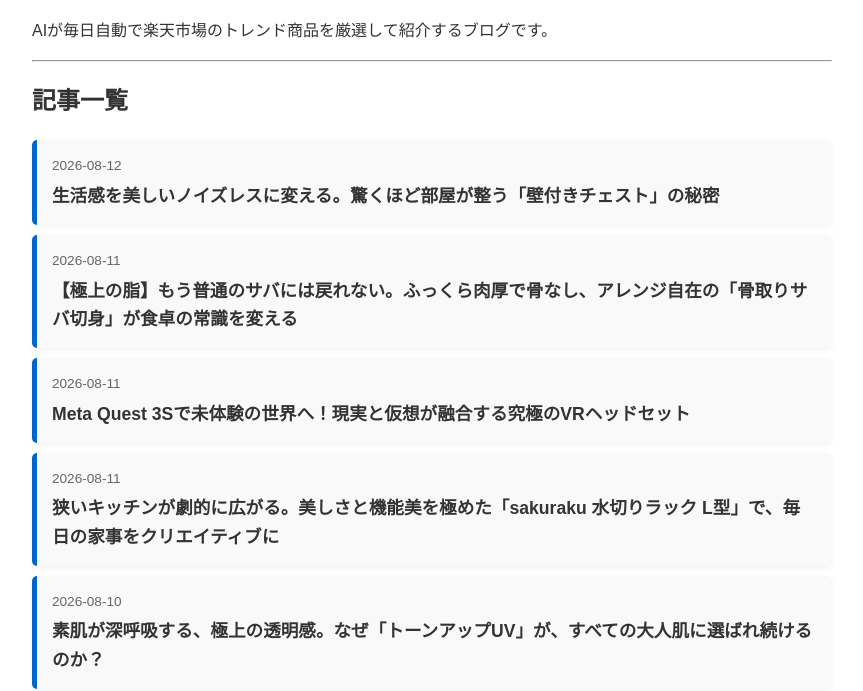
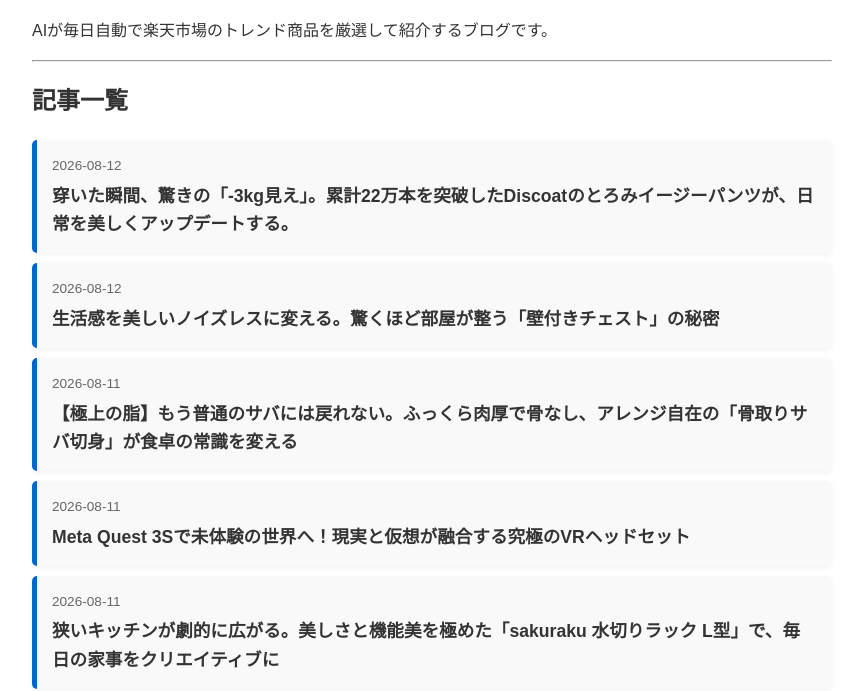
Before and after one commit to affi-gemi/my-auto-blog, a plain HTML site: page index.html in a window 1280 px wide. Shown: the part 109-800 px from the top of the page, without its empty margins (208-1071 px from the left). Drawn offline with Linux system fonts and the light colour scheme.

Commit message:
Auto-post: index.html

```diff
--- a/index.html
+++ b/index.html
@@ -20,6 +20,10 @@
     <hr>
     <h2>記事一覧</h2>
     <ul>
+        <li>
+            <span class="date">2026-08-12</span>
+            <a href="posts/article_20260812_1.html">穿いた瞬間、驚きの「-3kg見え」。累計22万本を突破したDiscoatのとろみイージーパンツが、日常を美しくアップデートする。</a>
+        </li>
         <li>
             <span class="date">2026-08-12</span>
             <a href="posts/article_20260812_0.html">生活感を美しいノイズレスに変える。驚くほど部屋が整う「壁付きチェスト」の秘密</a>
```
